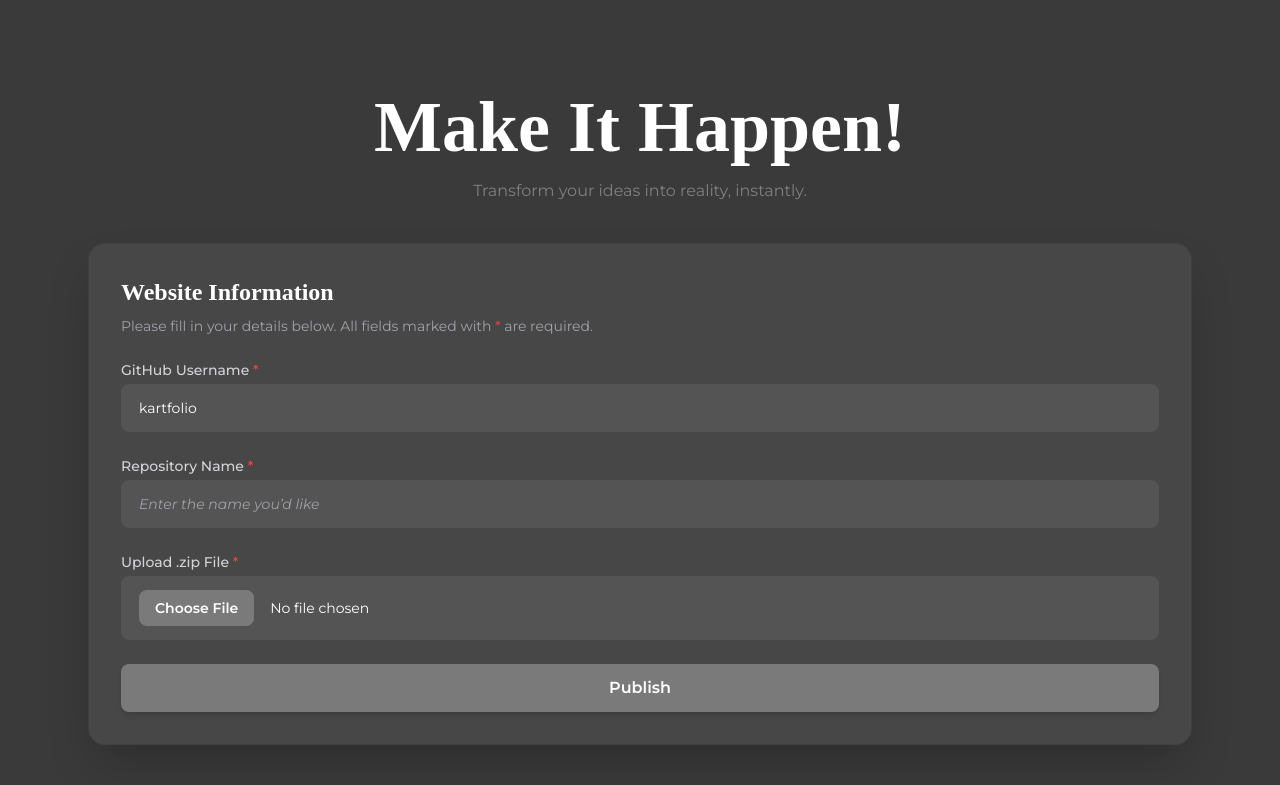
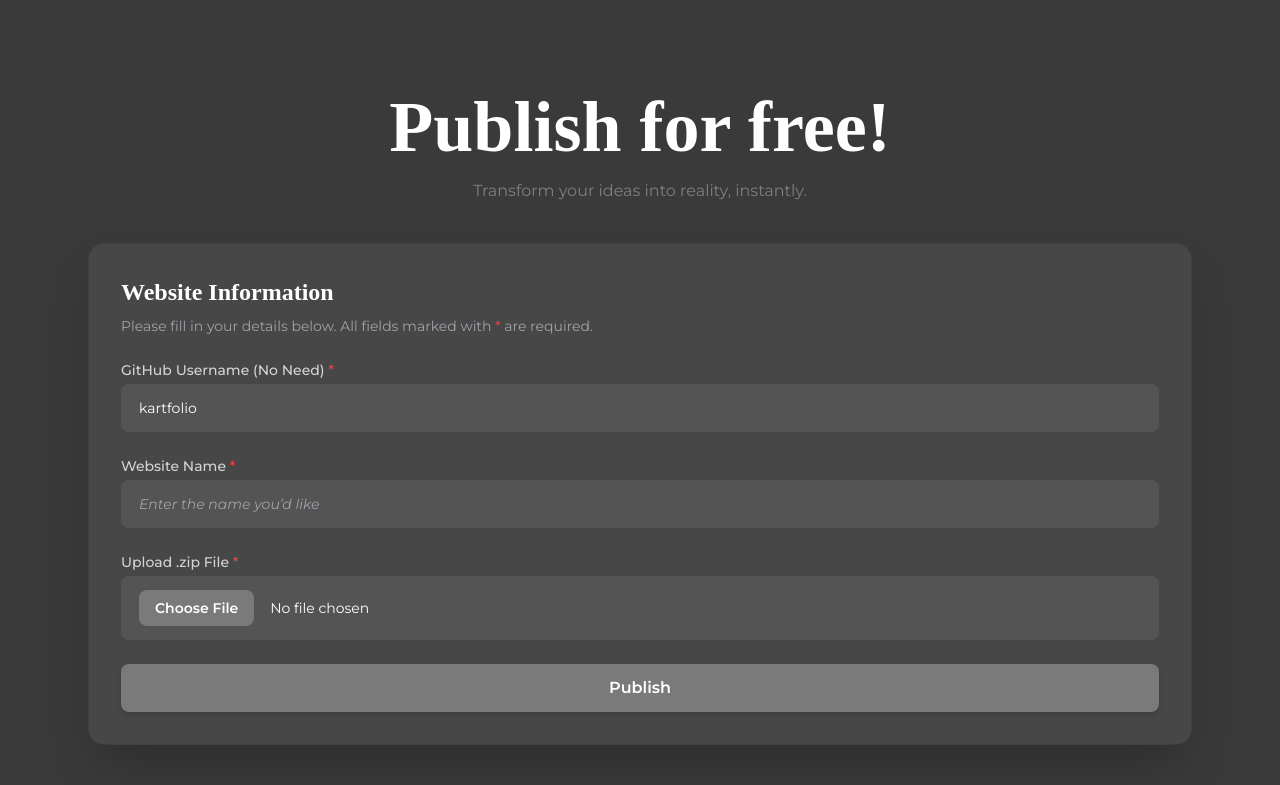
Before and after one commit to KartikeyaLab/render-flask, a Flask app: page / in a window 1280 px wide. Shown: the part 805-1590 px from the top of the page. Run offline with Flask 3, Linux system fonts and the light colour scheme; some libraries are stand-ins or nearby versions; some web fonts are replaced.

Commit message:
Update index.html

```diff
--- a/templates/index.html
+++ b/templates/index.html
@@ -876,7 +876,7 @@
         <h3
           class="text-4xl sm:text-5xl md:text-6xl lg:text-7xl font-bold text-center mb-2 sm:mb-4"
         >
-          Make It Happen!
+          Publish for free!
         </h3>
         <p class="dim_text text-center mb-10 text-sm sm:text-base">
           Transform your ideas into reality, instantly.
@@ -901,7 +901,8 @@
                 <label
                   for="username"
                   class="block text-sm font-medium text-zinc-300 mb-1"
-                  >GitHub Username <span class="text-red-500">*</span></label
+                  >GitHub Username (No Need)
+                  <span class="text-red-500">*</span></label
                 >
                 <input
                   type="text"
@@ -919,7 +920,7 @@
                 <label
                   for="repo"
                   class="block text-sm font-medium text-zinc-300 mb-1"
-                  >Repository Name <span class="text-red-500">*</span></label
+                  >Website Name <span class="text-red-500">*</span></label
                 >
                 <input
                   type="text"
```
